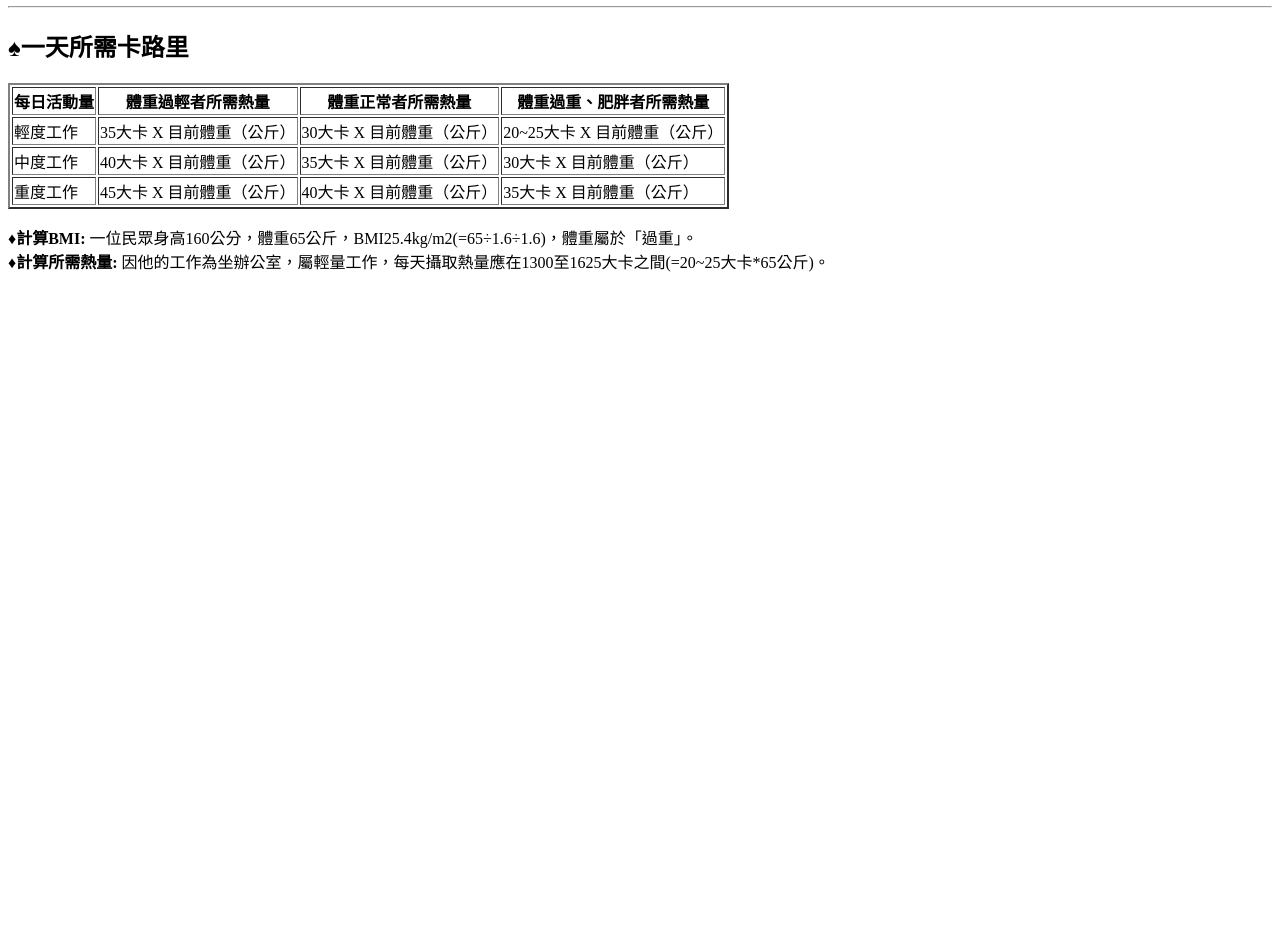
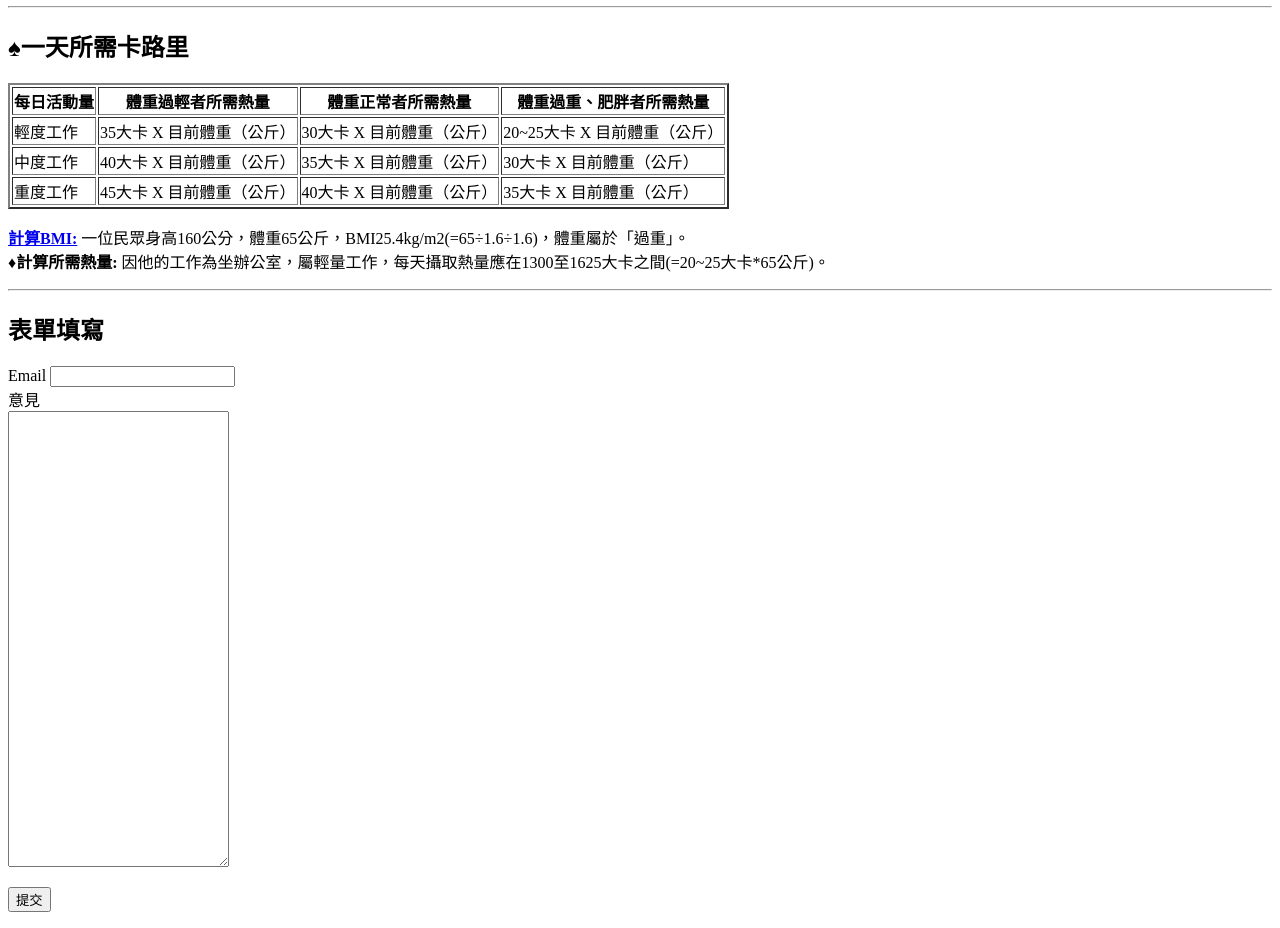
Before and after one commit to ichbinhan/gym-html, a plain HTML site: page index.html in a window 1280 px wide. Shown: the part 986-1914 px from the top of the page. Before the commit the page ends 1275 px from the top, so only its background shows below. Drawn offline with Linux system fonts and the light colour scheme.

Commit message:
完成表格

```diff
--- a/index.html
+++ b/index.html
@@ -107,7 +107,9 @@
                 </tbody>
             </table>
             <p>
-                <b> &diams;計算BMI:</b>
+                <b>
+                    <a target="_blank" href="bmi.html">計算BMI:</a>
+                    </a></b>
                 一位民眾身高160公分，體重65公斤，BMI25.4kg/m2(=65÷1.6÷1.6)，體重屬於「過重」。
                 <br>
                 <b> &diams;計算所需熱量:</b>
@@ -115,4 +117,20 @@
             </p>
 </body>
 
+<hr>
+<h2>表單填寫</h2>
+<form action="" method="get">
+    <label for="email">Email</label>
+    <input type="email" id="email" name="email">
+    <br>
+    <label for="command">意見</label>
+    <br>
+    <textarea id="command" cols="25" rows="30" name="password"></textarea>
+    <p>
+        <button type="submit">提交</button>
+    </p>
+
+</form>
+
+
 </html>
```
Also changed, not shown: bmi.html (added, +34 -0 lines).
